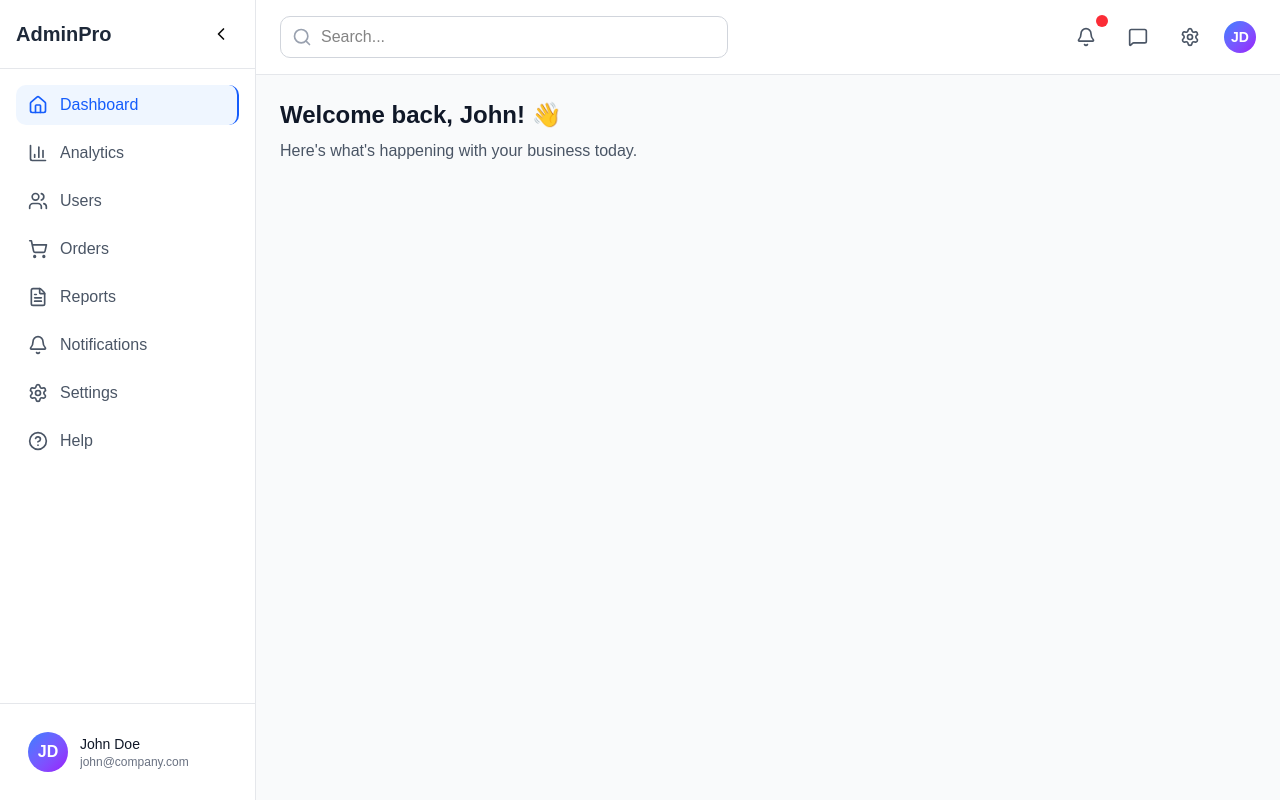
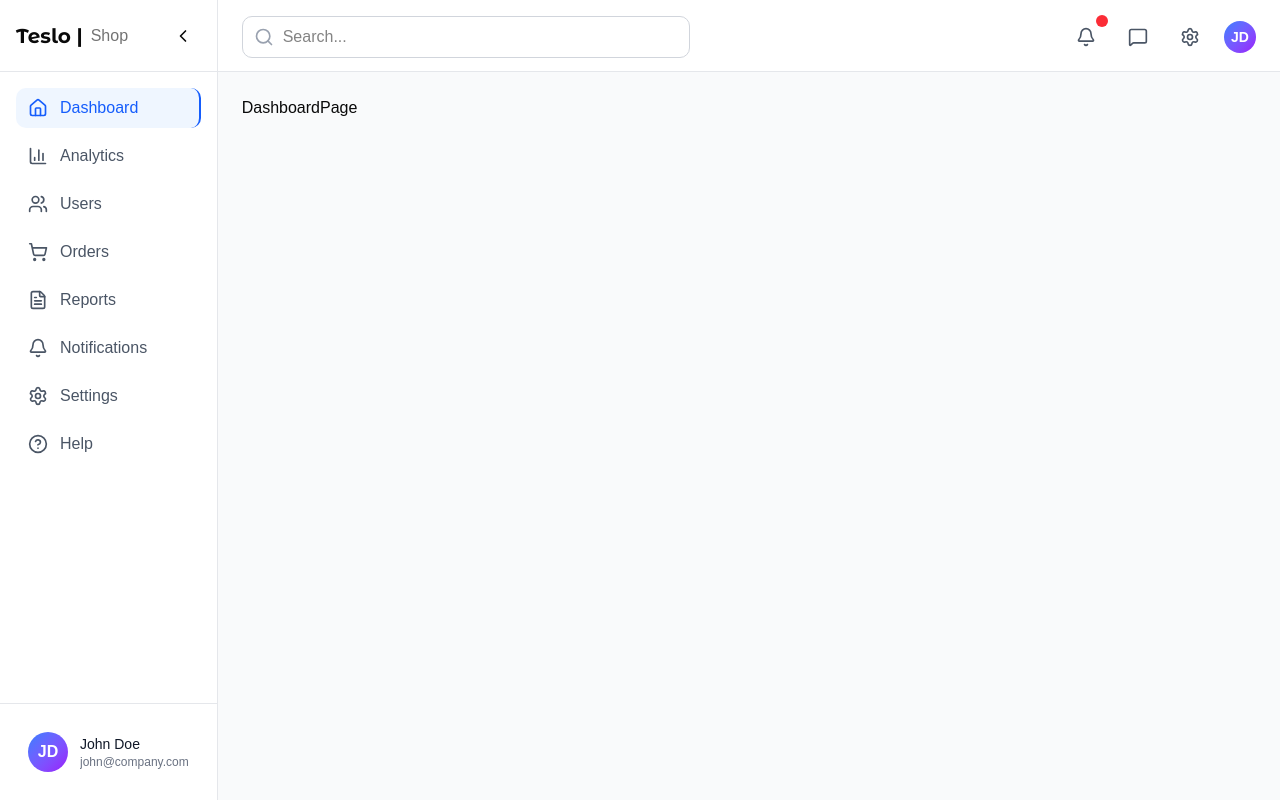
Before and after one commit to LuxDavid/New-teslo-proyect, a React (Vite) app: page /admin in a window 1280 px wide. Built offline with nearby package versions, Linux system fonts and the light colour scheme; a web font is replaced by a local one.

Commit message:
Cambios en los estilos de adminHeader y AdminSidebar

```diff
--- a/src/admin/components/AdminHeader.tsx
+++ b/src/admin/components/AdminHeader.tsx
@@ -3,7 +3,7 @@ import { Search, Bell, MessageSquare, Settings } from 'lucide-react';
 
 export const AdminHeader: React.FC = () => {
   return (
-    <header className="bg-white border-b border-gray-200 px-6 py-4">
+    <header className="bg-white border-b border-gray-200 px-6 py-4 h-18">
       <div className="flex items-center justify-between">
         {/* Search */}
         <div className="flex-1 max-w-md">
--- a/src/admin/components/AdminSidebar.tsx
+++ b/src/admin/components/AdminSidebar.tsx
@@ -11,6 +11,7 @@ import {
   ChevronLeft,
   ChevronRight
 } from 'lucide-react';
+import { CustomLogo } from '@/components/custom/CustomLogo';
 
 interface SidebarProps {
   isCollapsed: boolean;
@@ -30,14 +31,12 @@ export const AdminSidebar: React.FC<SidebarProps> = ({ isCollapsed, onToggle })
   ];
 
   return (
-    <div className={`bg-white border-r border-gray-200 transition-all duration-300 ease-in-out ${
-      isCollapsed ? 'w-16' : 'w-64'
+    <div className={`bg-white border-r border-gray-200 transition-all duration-300 ease-in-out h-18${
+      isCollapsed ? 'w-18' : 'w-64'
     } flex flex-col`}>
       {/* Header */}
-      <div className="p-4 border-b border-gray-200 flex items-center justify-between">
-        {!isCollapsed && (
-          <h1 className="text-xl font-bold text-gray-800">AdminPro</h1>
-        )}
+      <div className="p-4 border-b border-gray-200 flex items-center justify-between h-18">
+        {!isCollapsed && <CustomLogo subtitle='Shop'/>}
         <button
           onClick={onToggle}
           className="p-2 rounded-lg hover:bg-gray-100 transition-colors"
--- a/src/admin/layouts/AdminLayout.tsx
+++ b/src/admin/layouts/AdminLayout.tsx
@@ -1,34 +1,27 @@
 import { useState } from 'react'
 import { AdminSidebar } from '../components/AdminSidebar';
 import { AdminHeader } from '../components/AdminHeader';
+import { Outlet } from 'react-router';
 
 export const AdminLayout = () => {
 
   const [sidebarCollapsed, setSidebarCollapsed] = useState(false);
   return (
-  <div className="min-h-screen bg-gray-50 flex">
+    <div className="min-h-screen bg-gray-50 flex">
       <AdminSidebar
         isCollapsed={sidebarCollapsed}
         onToggle={() => setSidebarCollapsed(!sidebarCollapsed)}
       />
 
-    <div className="flex-1 flex flex-col">
+      <div className="flex-1 flex flex-col">
         <AdminHeader />
 
         <main className="flex-1 p-6">
-          {/* Welcome Section */}
-          <div className="mb-8">
-            <h1 className="text-2xl font-bold text-gray-900 mb-2">
-              Welcome back, John! 👋
-            </h1>
-            <p className="text-gray-600">
-              Here's what's happening with your business today.
-            </p>
-          </div>
-          </main>
+              <Outlet/>
+        </main>
+      </div>
+
     </div>
-
-  </div>
   )
 }
 
```
